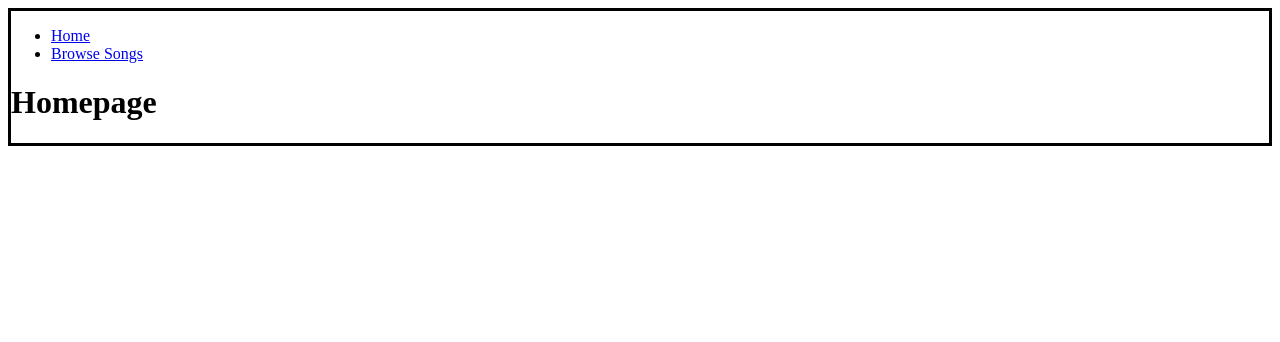
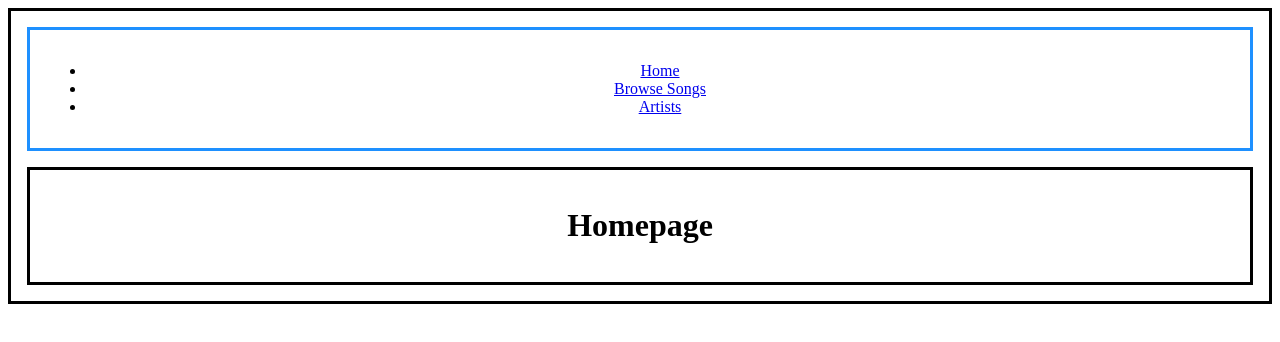
Before and after one commit to christiansanchez-SE/Capstone-Music-Library, a React (Vite) app in the folder frontend/porject_library/: page / in a window 1280 px wide. Shown: the top 342 px of the page. Built offline with nearby package versions, Linux system fonts and the light colour scheme.

Commit message:
Added Artists and css

```diff
--- a/frontend/porject_library/src/App.jsx
+++ b/frontend/porject_library/src/App.jsx
@@ -1,9 +1,18 @@
 import React from "react";
 import { Routes, Route } from "react-router-dom";
+
 import './styles/App.css';
+import './styles/Homepage.css';
+import './styles/Nav.css';
+import './styles/Artists.css';
+
+
 import Homepage from "./pages/Homepage";
 import AllSongs from "./pages/AllSongs";
+import Artists from "./pages/Artists"
+
 import Navbar from "./components/Nav"
+
 
 function App() {
   return (
@@ -12,6 +21,7 @@ function App() {
      <Routes>
         <Route path="/" element={<Homepage/>} />
         <Route path="/AllSongs" element={<AllSongs/>}/>
+        <Route path="/Artists" element={<Artists/>}/>
       </Routes>
     </div>
   );
--- a/frontend/porject_library/src/components/Nav.jsx
+++ b/frontend/porject_library/src/components/Nav.jsx
@@ -3,10 +3,11 @@ import { Link } from "react-router-dom";
 
 function Nav() {
   return (
-    <div>
+    <div className='navBar'>
         <ul>
             <li><Link to="/">Home</Link></li>
             <li><Link to="/AllSongs">Browse Songs</Link></li>
+            <li><Link to="/Artists">Artists</Link></li>
         </ul>
     </div>
   )
--- /dev/null
+++ b/frontend/porject_library/src/pages/Artists.jsx
@@ -0,0 +1,29 @@
+import React, { useState, useEffect } from "react";
+import { getMusic } from "../utility/music-api";
+
+function Artists() {
+  // musicLibrary holds the array of music data fetched from the backend
+  // setMusicLibrary is a function to update the musicLibrary
+  const [musicLibrary, setMusicLibrary] = useState([]);
+
+  // getMusic is called, which is an async function defined in "music-api.jsx"
+  // setMusicLibrary is passed to "getMusic" so it can update the state once the data is fetched
+  useEffect(() => {
+    getMusic(setMusicLibrary);
+  }, []);
+  return (
+    <div className="artistsPage">
+      <h1>Artists Page</h1>
+      <div>
+      {musicLibrary.map((music, index) => (
+          <div className="music-library" key={index}>
+            <h2>Artist: {music.artist}</h2>
+            <img src="" alt="" />
+          </div>
+        ))}
+      </div>
+    </div>
+  );
+}
+
+export default Artists;
--- a/frontend/porject_library/src/pages/Homepage.jsx
+++ b/frontend/porject_library/src/pages/Homepage.jsx
@@ -1,14 +1,13 @@
 import React, { useState, useEffect } from "react";
-import { getMusic } from "../utility/music-api";
+// import { getMusic } from "../utility/music-api";
 // import { Link } from "react-router-dom";
 
 function Homepage() {
-
   return (
-    <div>
+    <div className="homePage">
         <h1>Homepage</h1>
     </div>
   );
-}
+};
 
 export default Homepage;
--- /dev/null
+++ b/frontend/porject_library/src/styles/Artists.css
@@ -0,0 +1,6 @@
+.artistsPage{
+    border: solid dodgerblue;
+    text-align: center;
+    padding: 1em;
+    margin: 1em;
+}
--- /dev/null
+++ b/frontend/porject_library/src/styles/Homepage.css
@@ -0,0 +1,6 @@
+.homePage{
+    border: solid black;
+    text-align: center;
+    padding: 1em;
+    margin: 1em;
+}
--- /dev/null
+++ b/frontend/porject_library/src/styles/Nav.css
@@ -0,0 +1,6 @@
+.navBar{
+    border: solid dodgerblue;
+    text-align: center;
+    padding: 1em;
+    margin: 1em;
+}
```
